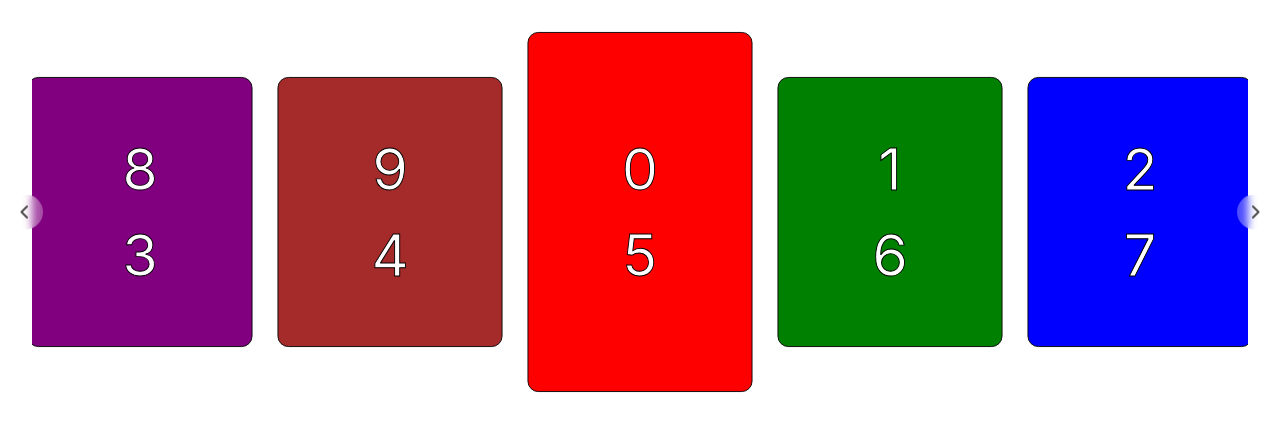
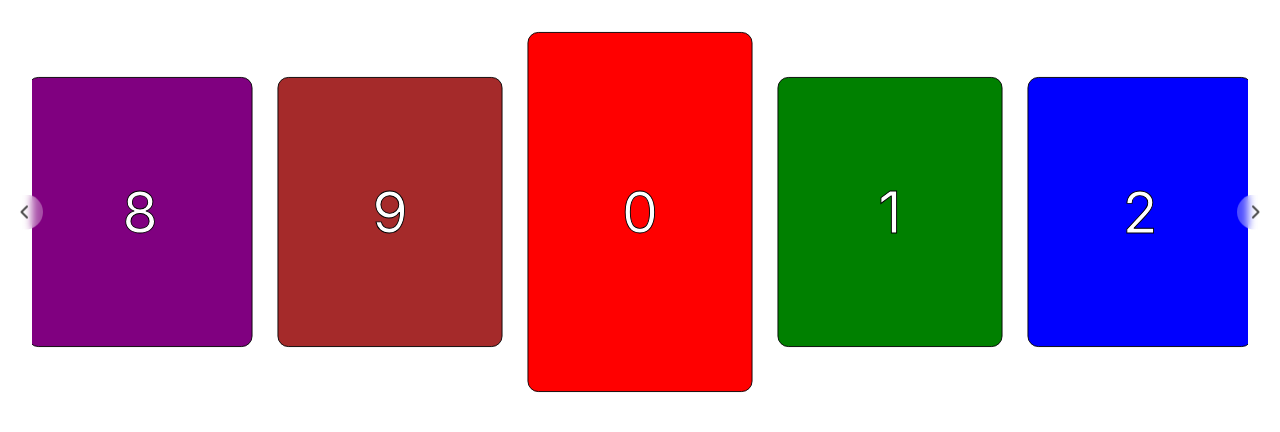
Before and after one commit to Rohit20Raj/looping-carousel, a React (Create React App) app: page / in a window 1280 px wide. Shown: the top 432 px of the page. Built offline with nearby package versions, Linux system fonts and the light colour scheme.

Commit message:
fix: removed index text inside card

```diff
--- a/src/carouselCards.js
+++ b/src/carouselCards.js
@@ -356,8 +356,8 @@ const CarouselCards = ({ data }) => {
                   }}
                 >
                   {cardIndex}
-                  <br />
-                  {index}
+                  {/* <br /> */}
+                  {/* {index} */}
                 </p>
               </div>
             );
```
